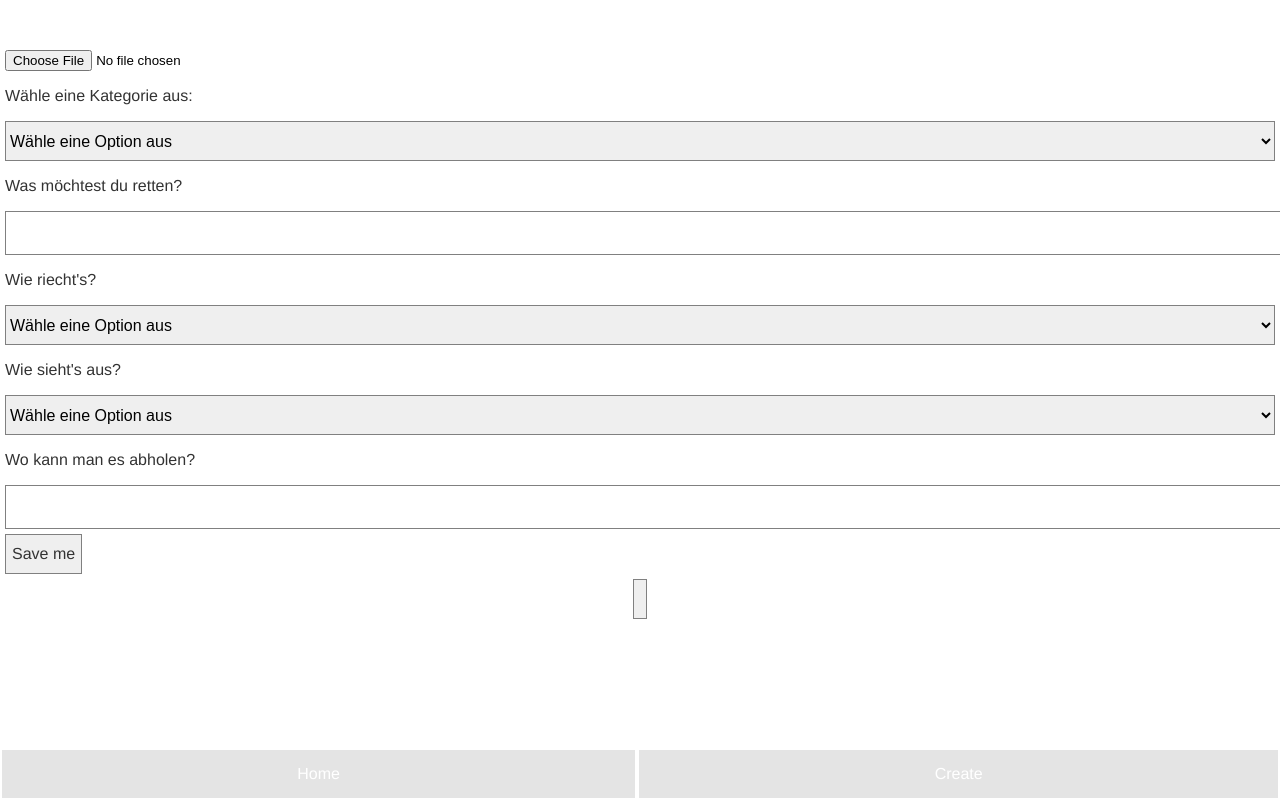
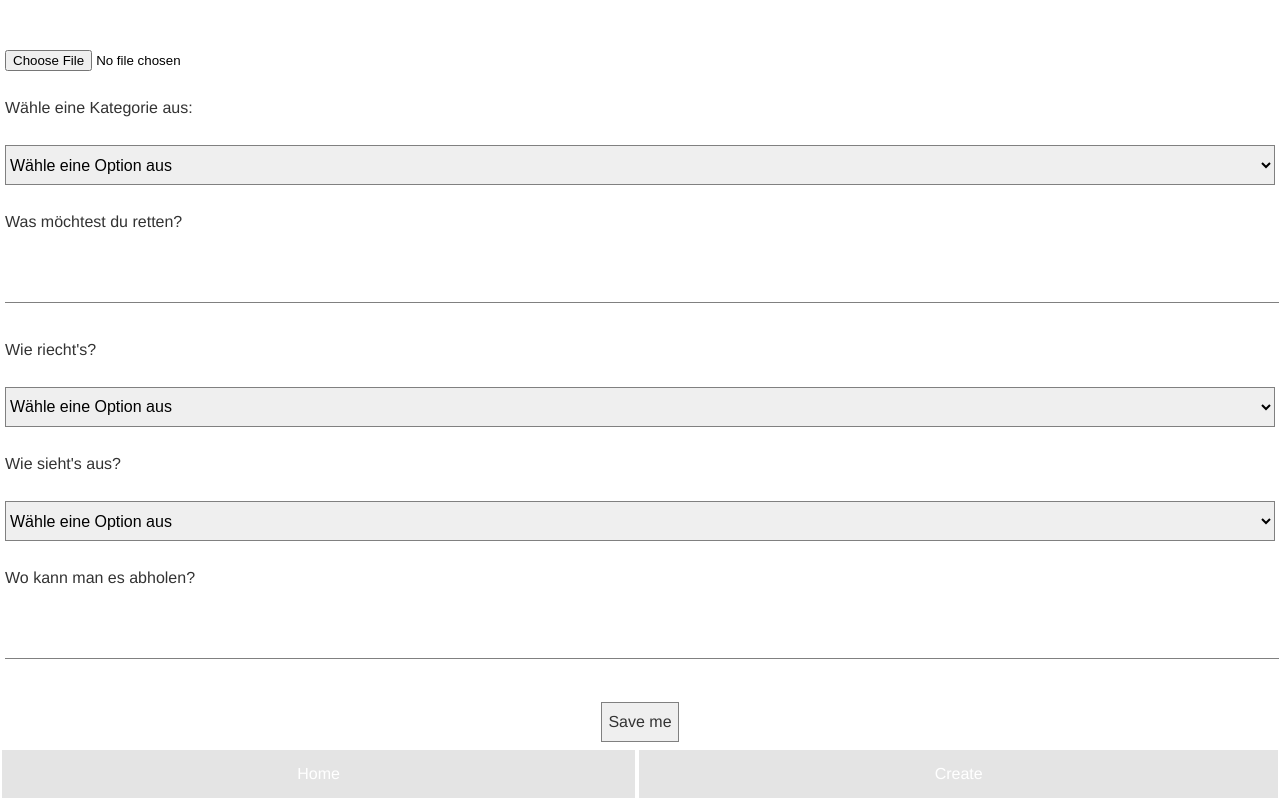
Before and after one commit to TicTacToyah/foodsaver-app, a React (Create React App) app: page /create in a window 1280 px wide. Built offline with nearby package versions, Linux system fonts and the light colour scheme; no server answers.

Commit message:
add changea

```diff
--- a/src/App.js
+++ b/src/App.js
@@ -17,7 +17,6 @@ import dayjs from 'dayjs'
 export default function App() {
   const Grid = styled.div`
     display: grid;
-    grid-template-rows: 48px auto 48px;
     position: absolute;
     top: 0;
     left: 0;
--- a/src/Create.js
+++ b/src/Create.js
@@ -2,17 +2,19 @@ import React, { useState } from 'react'
 import styled from 'styled-components'
 import { imageUpload } from './services'
 
-const StyledSection = styled.section`
+const StyledForm = styled.form`
   display: grid;
   grid-auto-rows: auto;
+  grid-gap: 20px;
   padding: 50px 5px;
 `
 
-const StyledText = styled.p`
+const StyledLabel = styled.label`
   font-family: Helvetica;
   color: #333333;
   font-style: normal;
 `
+
 const StyledSelect = styled.select`
   width: 100%;
   height: 40px;
@@ -23,7 +25,10 @@ const StyledSelect = styled.select`
 const StyledInput = styled.input`
   width: 100%;
   height: 40px;
-  border: solid grey 1px;
+  background: transparent;
+  border: none;
+  border-bottom: solid grey 1px;
+  margin-bottom: 10px;
 `
 
 const StyledButton = styled.button`
@@ -70,8 +75,7 @@ export default function Create({ onSubmit, upload }) {
   }
 
   return (
-    <StyledSection>
-      <form onSubmit={onSubmitHandler}>
+    <StyledForm onSubmit={onSubmitHandler}>
       <div>
         {image ? (
           <img src={image} alt="" style={{ width: '100%' }} />
@@ -79,7 +83,7 @@ export default function Create({ onSubmit, upload }) {
           <input type="file" name="file" onChange={fileHandler} />
         )}
       </div>
-        <StyledText>Wähle eine Kategorie aus:</StyledText>
+      <StyledLabel for="select-category">Wähle eine Kategorie aus:</StyledLabel>
       <StyledSelect
         type="text"
         onChange={onInputChange}
@@ -93,7 +97,7 @@ export default function Create({ onSubmit, upload }) {
         <option value="Aufschnitt">Aufschnitt</option>
         <option value="Trockenes">Trockenes</option>
       </StyledSelect>
-        <StyledText>Was möchtest du retten?</StyledText>
+      <StyledLabel for="input-title">Was möchtest du retten?</StyledLabel>
       <StyledInput
         type="text"
         name="title"
@@ -101,7 +105,7 @@ export default function Create({ onSubmit, upload }) {
         onChange={onInputChange}
         data-cy="input-one"
       />
-        <StyledText>Wie riecht&apos;s?</StyledText>
+      <StyledLabel for="select-smell">Wie riecht&apos;s?</StyledLabel>
       <StyledSelect
         type="text"
         name="smell"
@@ -115,7 +119,7 @@ export default function Create({ onSubmit, upload }) {
         <option value="Okay">Okay</option>
         <option value="Schlecht">Ab auf den Komposthaufen</option>
       </StyledSelect>
-        <StyledText>Wie sieht&apos;s aus?</StyledText>
+      <StyledLabel for="select-optic">Wie sieht&apos;s aus?</StyledLabel>
       <StyledSelect
         type="text"
         name="optic"
@@ -128,7 +132,7 @@ export default function Create({ onSubmit, upload }) {
         <option value="Noch ganz gut">Noch ganz gut</option>
         <option value="Bio-Tonne">Bio-Tonne</option>
       </StyledSelect>
-        <StyledText>Wo kann man es abholen?</StyledText>
+      <StyledLabel for="input-location">Wo kann man es abholen?</StyledLabel>
       <StyledInput
         type="text"
         name="location"
@@ -137,8 +141,6 @@ export default function Create({ onSubmit, upload }) {
         data-cy="input-two"
       />
       <StyledButton>Save me</StyledButton>
-      </form>
-      <StyledButton onClick={() => console.log(data)} />
-    </StyledSection>
+    </StyledForm>
   )
 }
```
Lines whose indentation alone changed are shown as unchanged.
